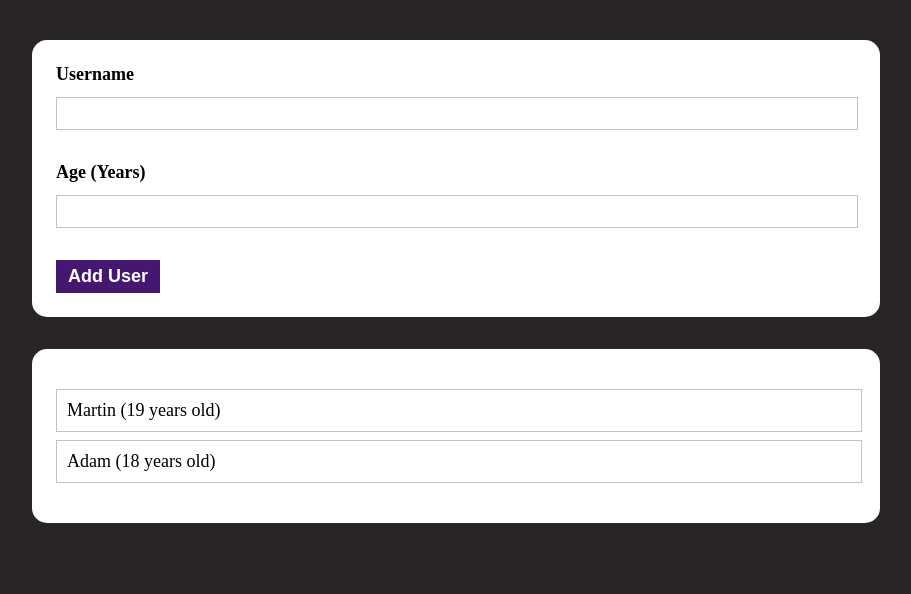
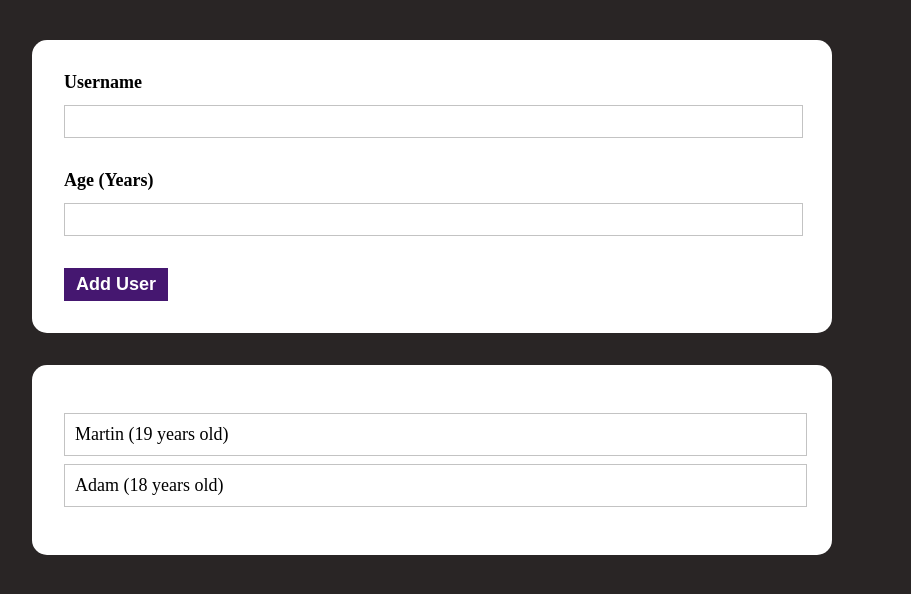
Before and after one commit to slurfer/udemy-react-course-08-project, a React (Create React App) app: page / in a window 1280 px wide. Shown: the top 594 px of the page, without its empty margins (208-1119 px from the left). Built offline with nearby package versions, Linux system fonts and the light colour scheme.

Commit message:
fix ivalidInput size

```diff
--- a/src/Components/Error/InvalidInput.module.css
+++ b/src/Components/Error/InvalidInput.module.css
@@ -2,7 +2,7 @@
   /* width: 200px; */
   /* height: 200px; */
   border: hidden;
-  width: 800px;
+  width: 50rem;
   border-radius: 15px;
   display: block;
 }
--- a/src/Components/UI/Card.module.css
+++ b/src/Components/UI/Card.module.css
@@ -1,7 +1,7 @@
 .card {
     background-color: white;
     border-radius: 15px;
-    width: 100%;
-    padding: 3%;
+    width: 46rem;
+    padding: 2rem;
     margin-bottom: 2rem;
 }
```
